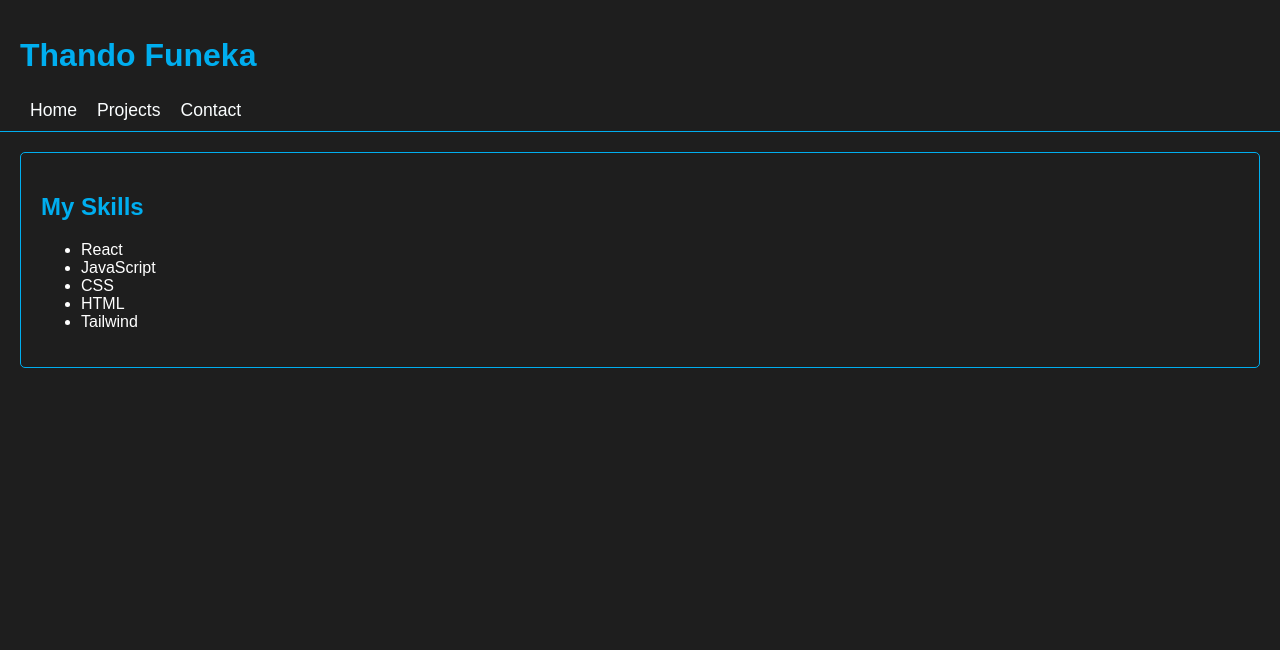
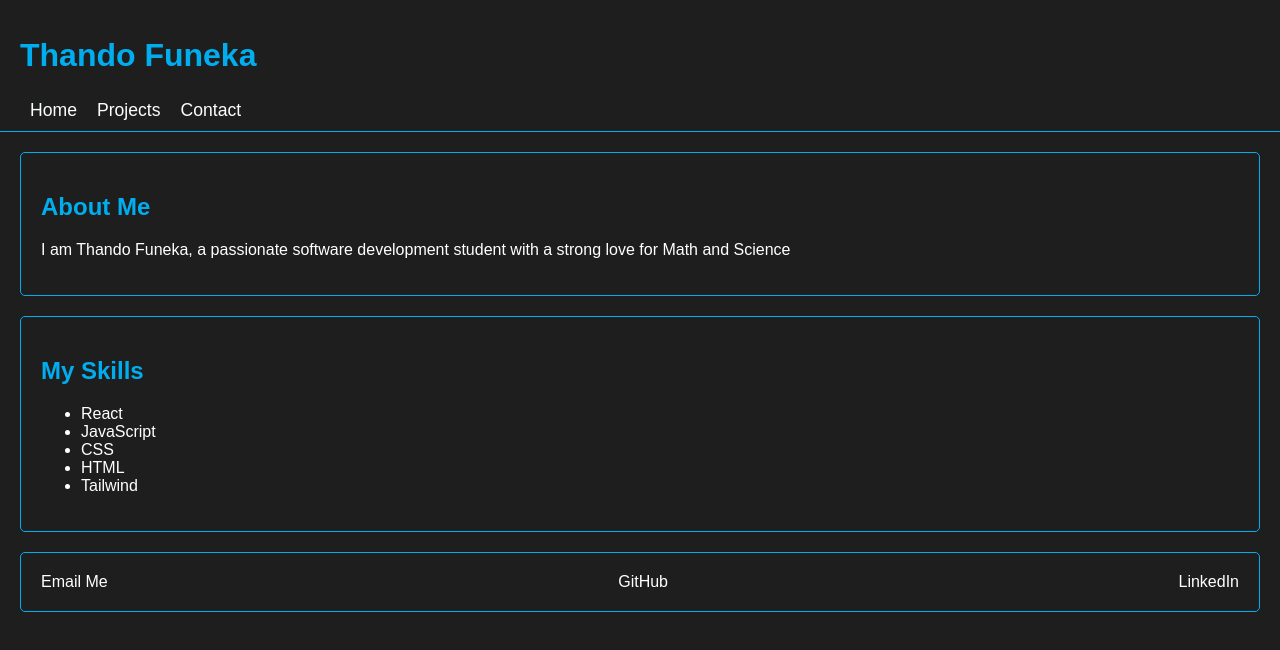
Before and after one commit to thandofuneka/Portfolio-Website, a React (Vite) app in the folder myportfolio/: page / in a window 1280 px wide. Shown: the top 650 px of the page. Built offline with nearby package versions, Linux system fonts and the light colour scheme.

Commit message:
Home page

```diff
--- a/myportfolio/src/App.css
+++ b/myportfolio/src/App.css
@@ -49,8 +49,18 @@ h1, h2, h3 {
   border-radius: 5px;
 }
 
-.skills {
-  list-style: none;
+#contact {
+  display: flex;
+  justify-content: space-between;
+}
+
+#contact a {
+  text-decoration: none;
+  color: #FFF;
+}
+
+#contact a:hover {
+  color: #00AEEF;
 }
 
 .project-grid {
--- a/myportfolio/src/Components/AboutMe.jsx
+++ b/myportfolio/src/Components/AboutMe.jsx
@@ -1,9 +1,11 @@
 
 function AboutMe () {
+    return (
     <section className="about-me">
         <h1>About Me </h1>
         <p>I am Thando Funeka, a passionate software development student with a strong love for Math and Science</p>
     </section>
+    )
 }
 
 export default AboutMe;
--- a/myportfolio/src/Pages/Home.jsx
+++ b/myportfolio/src/Pages/Home.jsx
@@ -1,5 +1,6 @@
 import AboutMe from "../Components/AboutMe";
 import Skills from "../Components/Skills";
+import Footer from "../Components/Footer";
 
 
 function Home () {
@@ -7,6 +8,8 @@ function Home () {
           <>
              <AboutMe/>
              <Skills/>
+             <Footer/>
+
           </>
     );
 
```
